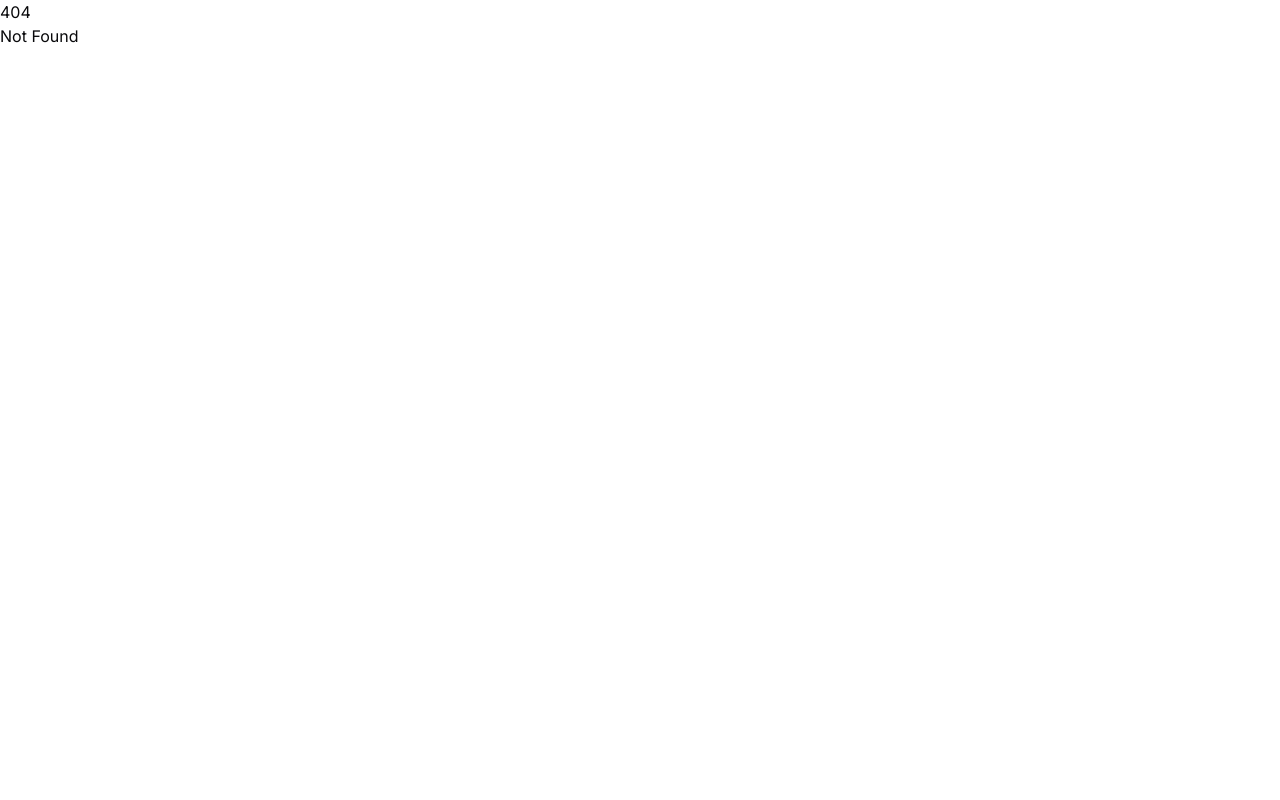
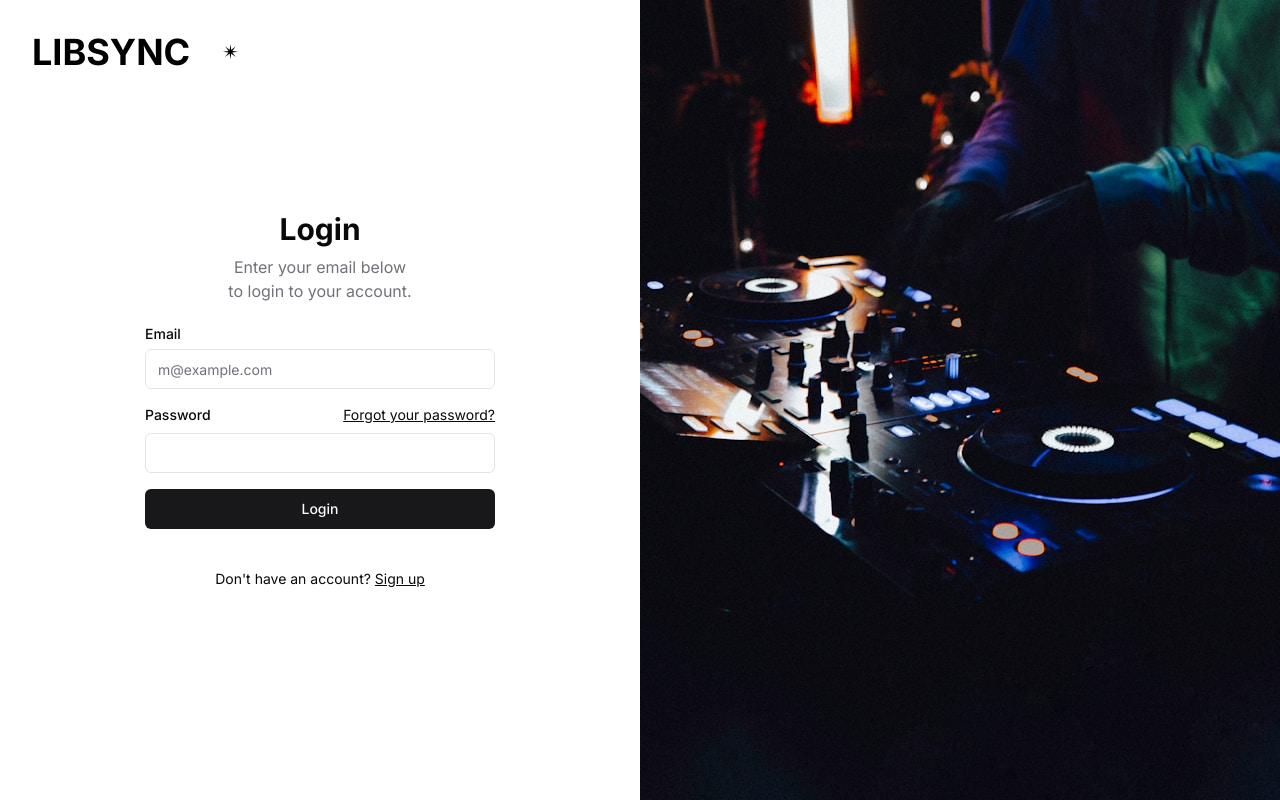
Before and after one commit to lejcestlesang/libsync-front, a SvelteKit app: page /login in a window 1280 px wide. Before the commit this address had no page. Built offline with nearby package versions, Linux system fonts and the light colour scheme.

Commit message:
build: init user login, signup pages

```diff
--- /dev/null
+++ b/src/lib/components/ui/input/index.ts
@@ -0,0 +1,7 @@
+import Root from "./input.svelte";
+
+export {
+	Root,
+	//
+	Root as Input,
+};
--- /dev/null
+++ b/src/lib/components/ui/input/input.svelte
@@ -0,0 +1,22 @@
+<script lang="ts">
+	import type { HTMLInputAttributes } from "svelte/elements";
+	import type { WithElementRef } from "bits-ui";
+	import { cn } from "$lib/utils.js";
+
+	let {
+		ref = $bindable(null),
+		value = $bindable(),
+		class: className,
+		...restProps
+	}: WithElementRef<HTMLInputAttributes> = $props();
+</script>
+
+<input
+	bind:this={ref}
+	class={cn(
+		"border-input bg-background ring-offset-background placeholder:text-muted-foreground focus-visible:ring-ring flex h-10 w-full rounded-md border px-3 py-2 text-base file:border-0 file:bg-transparent file:text-sm file:font-medium focus-visible:outline-none focus-visible:ring-2 focus-visible:ring-offset-2 disabled:cursor-not-allowed disabled:opacity-50 md:text-sm",
+		className
+	)}
+	bind:value
+	{...restProps}
+/>
--- /dev/null
+++ b/src/lib/components/ui/label/index.ts
@@ -0,0 +1,7 @@
+import Root from "./label.svelte";
+
+export {
+	Root,
+	//
+	Root as Label,
+};
--- /dev/null
+++ b/src/lib/components/ui/label/label.svelte
@@ -0,0 +1,19 @@
+<script lang="ts">
+	import { Label as LabelPrimitive } from "bits-ui";
+	import { cn } from "$lib/utils.js";
+
+	let {
+		ref = $bindable(null),
+		class: className,
+		...restProps
+	}: LabelPrimitive.RootProps = $props();
+</script>
+
+<LabelPrimitive.Root
+	bind:ref
+	class={cn(
+		"text-sm font-medium leading-none peer-disabled:cursor-not-allowed peer-disabled:opacity-70",
+		className
+	)}
+	{...restProps}
+/>
--- a/src/routes/+page.svelte
+++ b/src/routes/+page.svelte
@@ -8,24 +8,24 @@
     <div class="container mx-auto flex items-center justify-between">
         <!-- Logo -->
         <div class="flex items-center space-x-8">
-        <a href="/" class="text-primary-foreground text-2xl font-bold transition-transform hover:scale-110">
-            LIBSYNC
-        </a>
-        <!-- You can add your icon/symbol here -->
-        <div class="text-primary-foreground text-xl">✴</div>
+            <a href="/" class="text-primary-foreground text-4xl font-bold transition-transform hover:scale-110">
+                LIBSYNC
+            </a>
+            <!-- You can add your icon/symbol here -->
+            <div class="text-primary-foreground text-xl">✴</div>
         </div>
 
         <!-- Navigation Links -->
         <div class="flex items-center space-x-8">
-            <a href="/updates" class="text-primary-foreground relative after:absolute after:bottom-0 after:left-0 after:h-[1px] after:w-full after:origin-right after:scale-x-0 after:bg-white hover:after:origin-left hover:after:scale-x-100 after:transition-transform after:duration-300">Features</a>
-            <a href="/updates" class="text-primary-foreground relative after:absolute after:bottom-0 after:left-0 after:h-[1px] after:w-full after:origin-right after:scale-x-0 after:bg-white hover:after:origin-left hover:after:scale-x-100 after:transition-transform after:duration-300">Pricing</a>
-        <a href="/faq" class="text-primary-foreground relative after:absolute after:bottom-0 after:left-0 after:h-[1px] after:w-0 after:bg-white hover:after:w-full after:transition-all after:duration-300">FAQ</a>
+            <a href="/updates" class="text-xl text-primary-foreground relative after:absolute after:bottom-0 after:left-0 after:h-[1px] after:w-full after:origin-right after:scale-x-0 after:bg-white hover:after:origin-left hover:after:scale-x-100 after:transition-transform after:duration-300">Features</a>
+            <a href="/updates" class="text-xl text-primary-foreground relative after:absolute after:bottom-0 after:left-0 after:h-[1px] after:w-full after:origin-right after:scale-x-0 after:bg-white hover:after:origin-left hover:after:scale-x-100 after:transition-transform after:duration-300">Pricing</a>
+        <a href="/faq" class="text-xl text-primary-foreground relative after:absolute after:bottom-0 after:left-0 after:h-[1px] after:w-0 after:bg-white hover:after:w-full after:transition-all after:duration-300">FAQ</a>
         </div>
 
         <!-- Auth Buttons -->
         <div class="flex items-center space-x-4">
-        <a href="/login" class="text-primary-foreground  relative after:absolute after:bottom-0 after:left-0 after:h-[1px] after:w-full after:origin-right after:scale-x-0 after:bg-white hover:after:origin-left hover:after:scale-x-100 after:transition-transform after:duration-300">Log in</a>
-        <a href="/get-started" class="bg-secondary text-secondary-foreground px-4 py-2 rounded-lg hover:scale-105 transition-transform">
+        <a href="/login" class="text-xl text-primary-foreground  relative after:absolute after:bottom-0 after:left-0 after:h-[1px] after:w-full after:origin-right after:scale-x-0 after:bg-white hover:after:origin-left hover:after:scale-x-100 after:transition-transform after:duration-300">Log in</a>
+        <a href="/get-started" class="text-xl bg-orange-600 text-white px-4 py-2 rounded-lg hover:scale-95 hover:bg-orange-700 hover:text-white transition-transform">
         Get Started
         </a>
         </div>
@@ -42,7 +42,7 @@
             Export, Move & Sync your music Library from one streaming service to another.
         </p>
         <div class="flex justify-center gap-4">
-            <Button variant="default" size="lg" class="text-lg">Get Started Free</Button>
+            <Button variant="default" size="lg" class="text-lg bg-orange-600 hover:scale-95 hover:bg-orange-700">Get Started Free</Button>
             <Button variant="outline" size="lg" class="text-lg">Watch Demo</Button>
         </div>
     </div>
--- /dev/null
+++ b/src/routes/login/+page.svelte
@@ -0,0 +1,76 @@
+<script lang="ts">
+	import { Button } from '$lib/components/ui/button/index.js';
+	import { Input } from '$lib/components/ui/input/index.js';
+	import { Label } from '$lib/components/ui/label/index.js';
+</script>
+
+<div class="w-full lg:grid lg:min-h-screen lg:grid-cols-2">
+	<!-- <dev class="absolute top-4 left-4 columns-2 flex items-center">
+		<a href="/" class="text-2xl text-black font-bold transition-transform hover:scale-110"> LIBSYNC </a>
+	</dev> -->
+
+    <!-- Left container of the page -->
+    <div class="min-h-screen">
+
+        <!-- Logo Section -->
+		<div class="absolute left-8 top-8 flex items-center space-x-8">
+            <a href="/" class="text-black text-4xl font-bold transition-transform hover:scale-110">
+                LIBSYNC
+            </a>
+            <!-- You can add your icon/symbol here -->
+            <div class="text-black text-xl">✴</div>
+        </div>
+
+        <!-- Signup Form -->
+		<div class="flex items-center justify-center min-h-screen py-12">
+            <div class="mx-auto grid w-[350px] gap-6">
+
+                <!-- Header -->
+                <div class="grid gap-2 text-center">
+                    <h1 class="text-3xl font-bold">Login</h1>
+                    <p class="text-balance text-muted-foreground">
+                        Enter your email below to login to your account.
+                    </p>
+                </div>
+
+                <!-- Form Elements -->
+                <form method="post" class="grid gap-4">
+                    <!-- Email Input -->
+                    <div class="grid gap-2">
+                        <Label for="email">Email</Label>
+                        <Input name="email" id="email" type="email" placeholder="m@example.com" required />
+                    </div>
+
+                    <!-- Password Input -->
+                    <div class="grid gap-2">
+                        <div class="flex items-center">
+                            <Label for="password">Password</Label>
+                            <a href="##" class="ml-auto inline-block text-sm underline"> Forgot your password? </a>
+                        </div>
+                        <Input id="password" name="password" type="password" required />
+                    </div>
+
+                    <!-- Buttons -->
+                    <Button type="submit" class="w-full">Login</Button>
+                </form>
+
+                <!-- Sign Up Link -->
+                <div class="mt-4 text-center text-sm">
+                        Don&apos;t have an account?
+                    <a href="/signup" class="underline"> Sign up </a>
+                </div>
+            </div>
+        </div>
+	</div>
+
+    <!-- Right container of the page: Image Section -->
+	<div class="hidden lg:flex lg:h-screen">
+		<img
+			src="/dj.jpg"
+			alt="placeholder"
+			width="1920"
+			height="1080"
+			class="h-full w-full object-cover dark:brightness-[0.2] dark:grayscale"
+		/>
+	</div>
+</div>
--- /dev/null
+++ b/src/routes/signup/+page.svelte
@@ -0,0 +1,76 @@
+<script lang="ts">
+	import { Button } from '$lib/components/ui/button/index.js';
+	import { Input } from '$lib/components/ui/input/index.js';
+	import { Label } from '$lib/components/ui/label/index.js';
+</script>
+
+<div class="w-full lg:grid lg:min-h-screen lg:grid-cols-2">
+	<!-- <dev class="absolute top-4 left-4 columns-2 flex items-center">
+		<a href="/" class="text-2xl text-black font-bold transition-transform hover:scale-110"> LIBSYNC </a>
+	</dev> -->
+
+    <!-- Left container of the page -->
+    <div class="min-h-screen">
+
+        <!-- Logo Section -->
+		<div class="absolute left-8 top-8 flex items-center space-x-8">
+            <a href="/" class="text-black text-4xl font-bold transition-transform hover:scale-110">
+                LIBSYNC
+            </a>
+            <!-- You can add your icon/symbol here -->
+            <div class="text-black text-xl">✴</div>
+        </div>
+
+        <!-- Signup Form -->
+		<div class="flex items-center justify-center min-h-screen py-12">
+            <div class="mx-auto grid w-[350px] gap-6">
+
+                <!-- Header -->
+                <div class="grid gap-2 text-center">
+                    <h1 class="text-3xl font-bold">Signup</h1>
+                    <p class="text-balance text-muted-foreground">
+                        Enter your email below to register.
+                    </p>
+                </div>
+
+                <!-- Form Elements -->
+                <form method="post" class="grid gap-4">
+                    <!-- Email Input -->
+                    <div class="grid gap-2">
+                        <Label for="email">Email</Label>
+                        <Input name="email" id="email" type="email" placeholder="m@example.com" required />
+                    </div>
+
+                    <!-- Password Input -->
+                    <div class="grid gap-2">
+                        <div class="flex items-center">
+                            <Label for="password">Password</Label>
+                            <a href="##" class="ml-auto inline-block text-sm underline"> Forgot your password? </a>
+                        </div>
+                        <Input id="password" name="password" type="password" required />
+                    </div>
+
+                    <!-- Buttons -->
+                    <Button type="submit" class="w-full">Login</Button>
+                </form>
+
+                <!-- Sign Up Link -->
+                <div class="mt-4 text-center text-sm">
+                    Already have an account?
+                    <a href="/login" class="underline">Login</a>
+                </div>
+            </div>
+        </div>
+	</div>
+
+    <!-- Right container of the page: Image Section -->
+	<div class="hidden lg:flex lg:h-screen">
+		<img
+			src="/dj.jpg"
+			alt="placeholder"
+			width="1920"
+			height="1080"
+			class="h-full w-full object-cover dark:brightness-[0.2] dark:grayscale"
+		/>
+	</div>
+</div>
```
Also changed, not shown: static/dj.jpg (added).
